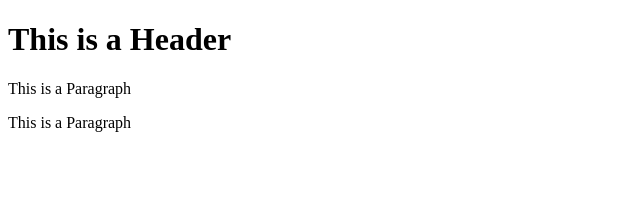
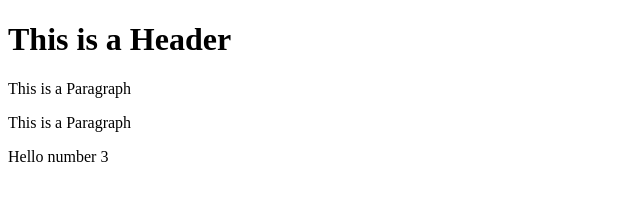
Before and after one commit to gaboo280/git-test, a website: page index.html in a window 1280 px wide. Shown: the whole page, without its empty margins (0-640 px from the left). Drawn offline with Linux system fonts and the light colour scheme.

Commit message:
using NPM

```diff
--- a/index.html
+++ b/index.html
@@ -4,5 +4,6 @@
         <h1>This is a Header</h1>
         <p>This is a Paragraph</p>
         <p>This is a Paragraph</p>
+        <p>Hello number 3</p>
     </body>
 </html>
```
Also changed, not shown: package.json (added, +24 -0 lines), 2 other files.
